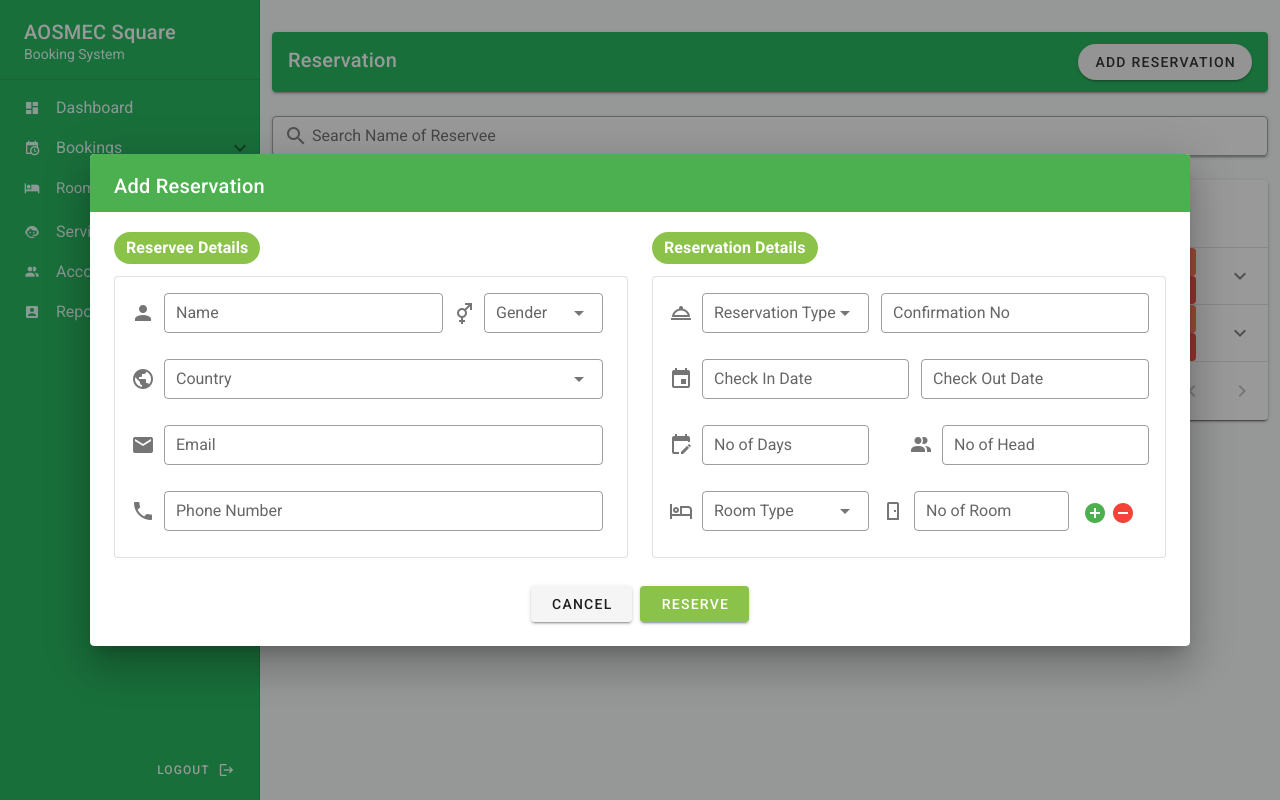
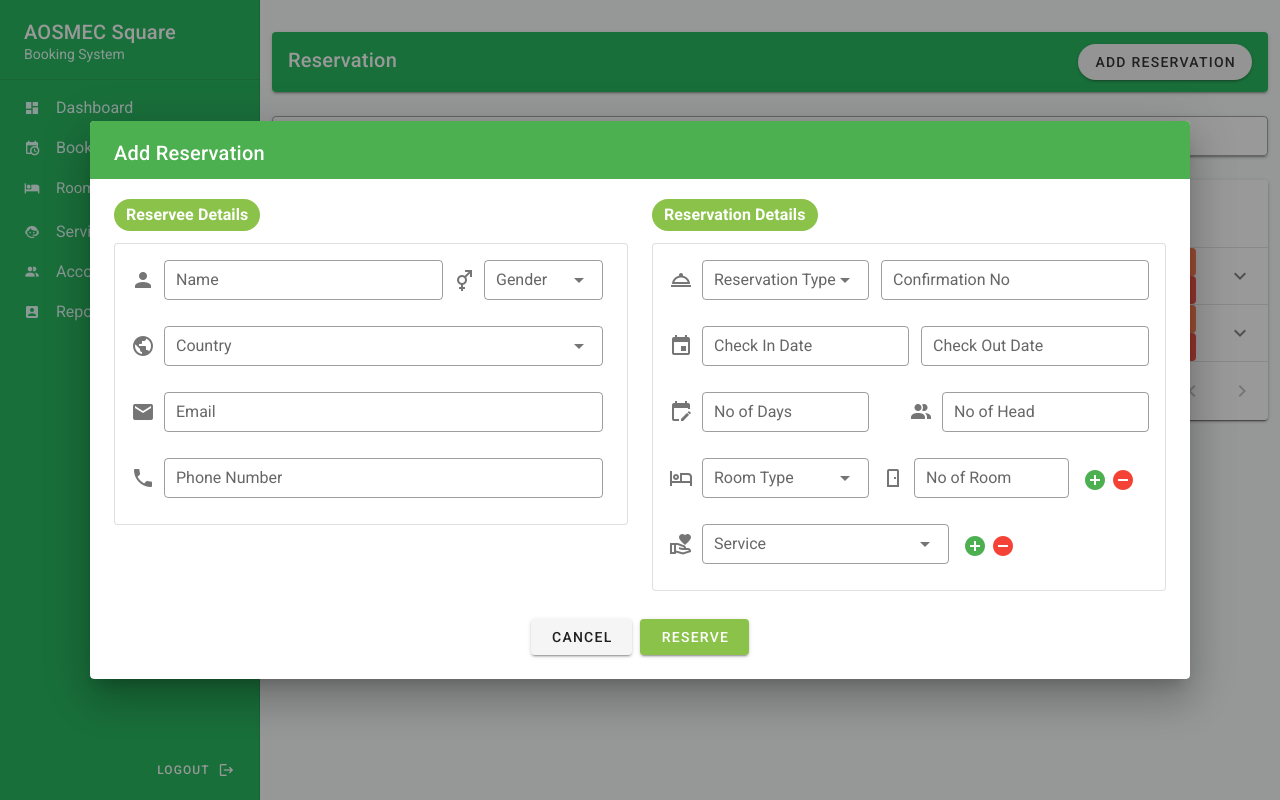
Before and after one commit to mikamikkz/AOSMECSystem, a Vue app in the folder aosmec/: page /reservation in a window 1280 px wide. Both pictures are taken after a click on the button "ADD RESERVATION". Built offline with nearby package versions, Linux system fonts and the light colour scheme.

Commit message:
v: added service in modals for reservation

```diff
--- a/aosmec/src/views/Reservation.vue
+++ b/aosmec/src/views/Reservation.vue
@@ -270,6 +270,25 @@
                   <v-btn icon small color="success" elevation="0" class="mt-2" v-on:click="removeNoOfRoomForm()"><v-icon color="red">mdi-minus-circle</v-icon></v-btn>
                 </v-col>
               </v-row>
+              <v-row  v-for="service in noOfServiceForm" :key="service">
+                <v-col class="pa-0" lg="7" md="7" xs="12">
+                  <v-select
+                    :items="services"
+                    v-model="addReservationDetails.service"
+                    label="Service"
+                    prepend-icon="mdi-hand-heart-outline"
+                    item-text="text"
+                    item-value="value"
+                    outlined
+                    dense
+                    color="green"
+                  ></v-select>
+                </v-col>
+                <v-col class="pa-0 pl-3" xl="2" md="2" xs="12">
+                  <v-btn icon small color="success" elevation="0" class="mt-2" v-on:click="addNoOfServiceForm()"><v-icon color="green">mdi-plus-circle</v-icon></v-btn>
+                  <v-btn icon small color="success" elevation="0" class="mt-2" v-on:click="removeNoOfServiceForm()"><v-icon color="red">mdi-minus-circle</v-icon></v-btn>
+                </v-col>
+              </v-row>
           </v-card>
             </v-col>
           </v-row>
@@ -400,7 +419,7 @@
                     <v-col cols="8" class="py-2">: {{ item.noOfRoom }} </v-col>
                   </v-row>
                   <v-row class="pl-3">
-                    <v-col cols="4" class="py-2"> Additional Service </v-col>
+                    <v-col cols="4" class="py-2"> Service </v-col>
                     <v-col cols="8" class="py-2">: {{ item.serviceName }} </v-col>
                   </v-row>
                 </v-col>
@@ -698,6 +717,25 @@
                   <v-btn icon small color="success" elevation="0" class="mt-2" v-on:click="removeNoOfRoomForm()"><v-icon color="red">mdi-minus-circle</v-icon></v-btn>
                 </v-col>
               </v-row>
+              <v-row  v-for="service in noOfServiceForm" :key="service">
+                <v-col class="pa-0" lg="7" md="7" xs="12">
+                  <v-select
+                    :items="services"
+                    v-model="addReservationDetails.service"
+                    label="Service"
+                    prepend-icon="mdi-hand-heart-outline"
+                    item-text="text"
+                    item-value="value"
+                    outlined
+                    dense
+                    color="green"
+                  ></v-select>
+                </v-col>
+                <v-col class="pa-0 pl-3" xl="2" md="2" xs="12">
+                  <v-btn icon small color="success" elevation="0" class="mt-2" v-on:click="addNoOfServiceForm()"><v-icon color="green">mdi-plus-circle</v-icon></v-btn>
+                  <v-btn icon small color="success" elevation="0" class="mt-2" v-on:click="removeNoOfServiceForm()"><v-icon color="red">mdi-minus-circle</v-icon></v-btn>
+                </v-col>
+              </v-row>
           </v-card>
             </v-col>
           </v-row>
@@ -774,6 +812,7 @@ export default {
       checkOut: "",
       roomType: [],
       noOfRoomForm: 1,
+      noOfServiceForm: 1,
       reservationHeaders: [
         {
           text: "Reserved Date",
@@ -860,6 +899,14 @@ export default {
         this.noOfRoomForm = parseInt(this.noOfRoomForm, 10) - 1;
       }
     },
+     addNoOfServiceForm: function () {
+      this.noOfServiceForm = parseInt(this.noOfServiceForm, 10) + 1;
+    },
+    removeNoOfServiceForm: function () {
+      if(this.noOfServiceForm > 1){
+        this.noOfServiceForm = parseInt(this.noOfServiceForm, 10) - 1;
+      }
+    },
     editReservationBtn: function(reservation){
       this.editReservationDialog = true;
       console.log(reservation);
```
